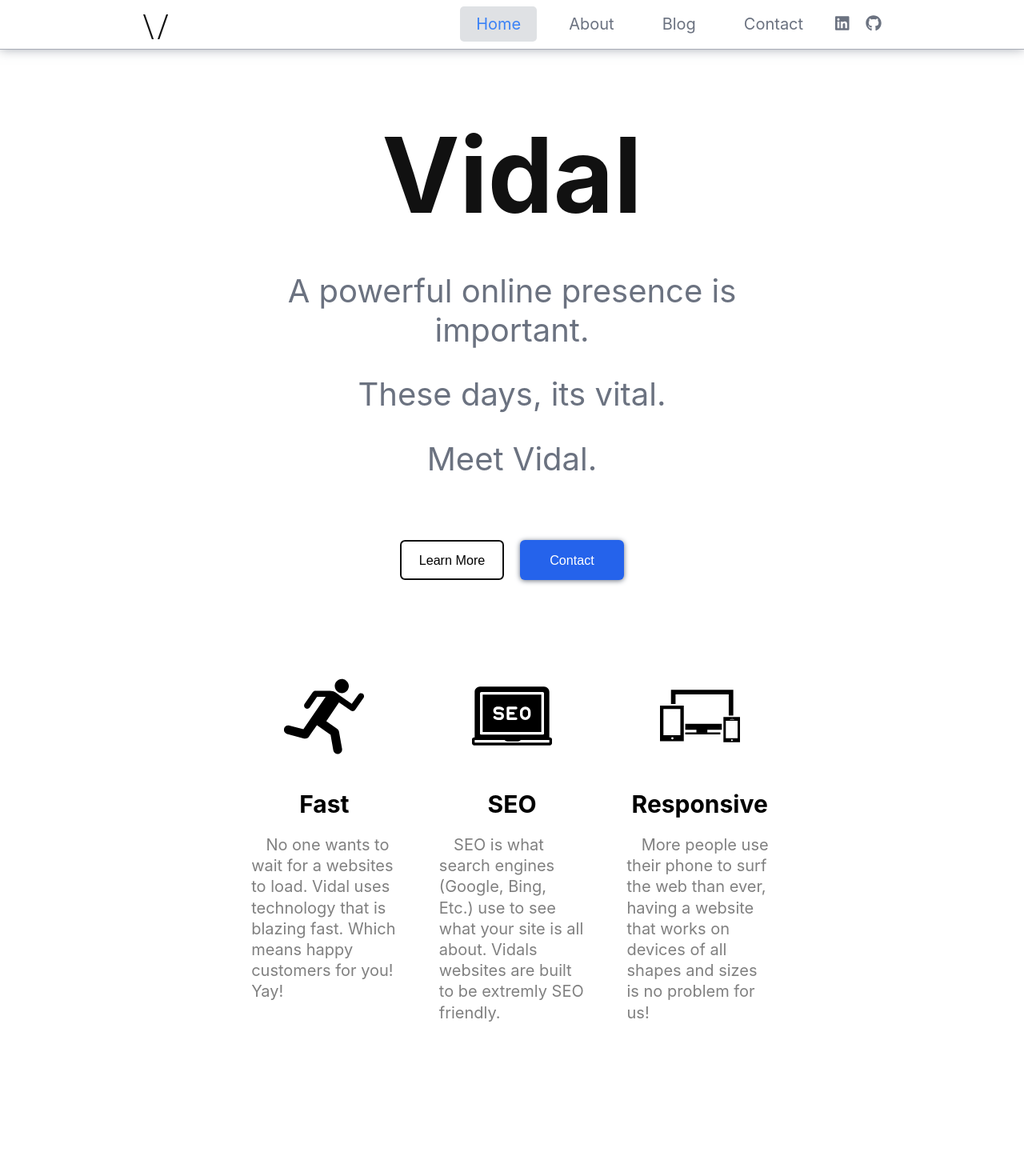
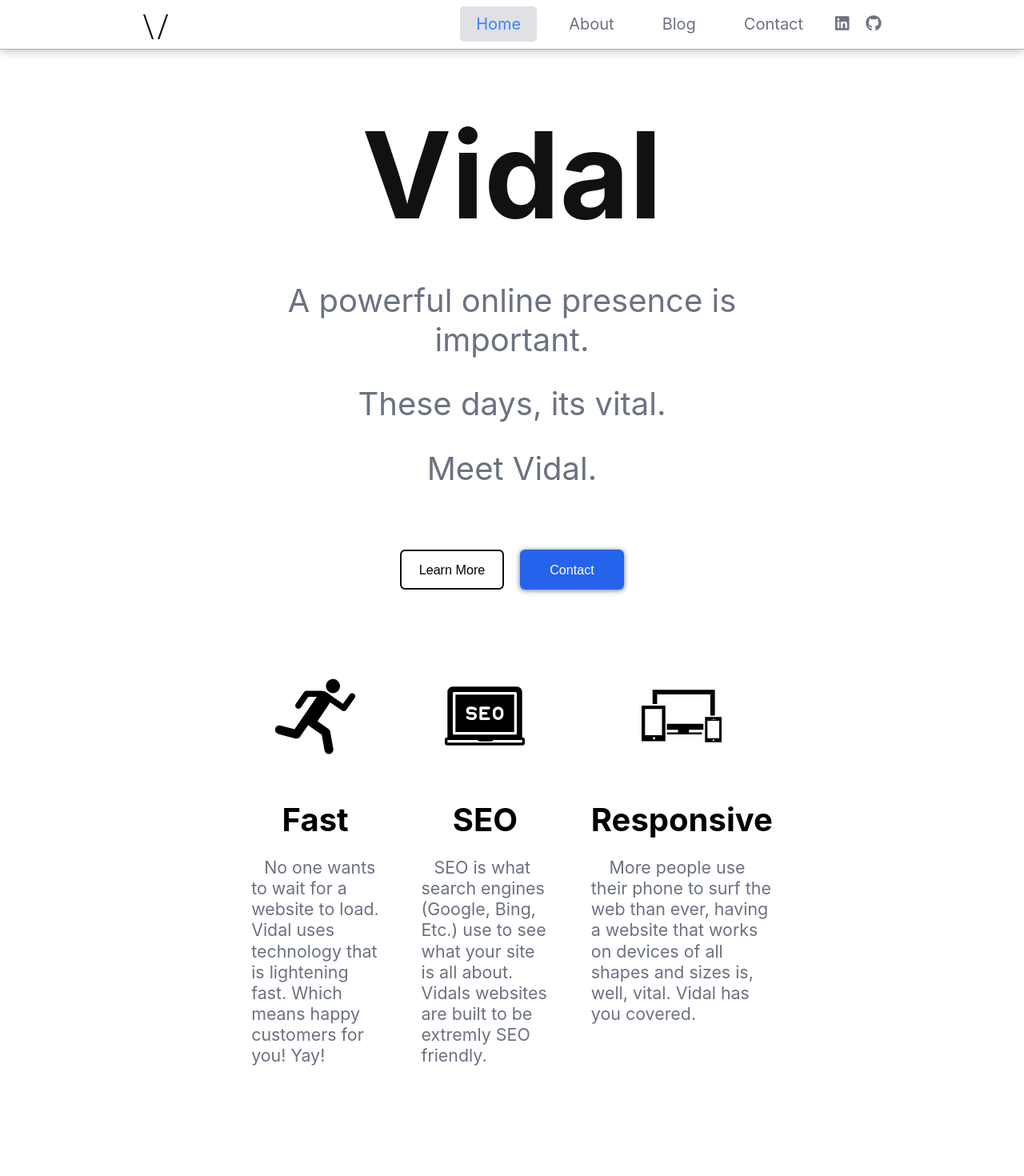
Before and after one commit to raglandc/vidal-production, a Next.js app: page / in a window 1280 px wide. Shown: the top 1470 px of the page at 80% size. Built offline with nearby package versions, Linux system fonts and the light colour scheme.

Commit message:
random style editing for homepage

```diff
--- a/components/sections/HomePageSections/BannerSection.module.css
+++ b/components/sections/HomePageSections/BannerSection.module.css
@@ -19,7 +19,7 @@
 .title {
   margin: 0 0 1rem 0;
   color: #111;
-  font-size: 8.18rem;
+  font-size: 9rem;
   opacity: 1;
   transition: opacity 1618ms ease-in, transform 1000ms ease-out;
 }
@@ -51,6 +51,6 @@
   }
 
   .title {
-    font-size: 13rem;
+    font-size: 15rem;
   }
 }
--- a/components/sections/HomePageSections/PerkSection.tsx
+++ b/components/sections/HomePageSections/PerkSection.tsx
@@ -15,7 +15,7 @@ const cards: {
     key: "card-1",
     svgLink: fast,
     description:
-      "No one wants to wait for a websites to load. Vidal uses technology that is blazing fast. Which means happy customers for you! Yay! ",
+      "No one wants to wait for a website to load. Vidal uses technology that is lightening fast. Which means happy customers for you! Yay! ",
     title: "Fast",
   },
   {
@@ -29,7 +29,7 @@ const cards: {
     key: "card-3",
     svgLink: responsive,
     description:
-      "More people use their phone to surf the web than ever, having a website that works on devices of all shapes and sizes is no problem for us!",
+      "More people use their phone to surf the web than ever, having a website that works on devices of all shapes and sizes is, well, vital. Vidal has you covered.",
     title: "Responsive",
   },
 ];
--- a/components/sections/HomePageSections/homepageComponents/PerksCard.module.css
+++ b/components/sections/HomePageSections/homepageComponents/PerksCard.module.css
@@ -3,7 +3,7 @@
 }
 
 .card {
-  width: 100%;
+  width: 90%;
   height: 30%;
   margin: 3.14rem auto;
   padding: 0 2.618rem;
@@ -22,13 +22,13 @@
 
 .title {
   margin-bottom: 0;
-  font-size: 3rem;
+  font-size: 4rem;
 }
 
 .description {
   text-indent: 10%;
-  color: grey;
-  font-size: 2rem;
+  color: #6b7280;
+  font-size: 2.14rem;
   line-height: 2.618rem;
   text-align: left;
 }
--- a/components/sections/HomePageSections/homepageComponents/StatsCard.module.css
+++ b/components/sections/HomePageSections/homepageComponents/StatsCard.module.css
@@ -4,7 +4,7 @@
 }
 
 .card {
-  width: 100%;
+  width: 90%;
   min-height: 30rem;
   border-radius: 1.618rem;
   border: 1px solid rgba(17, 17, 17, 0.322);
```
Also changed, not shown: components/sections/AboutPageSections/AboutIntro.module.css (+4 -4 lines).
